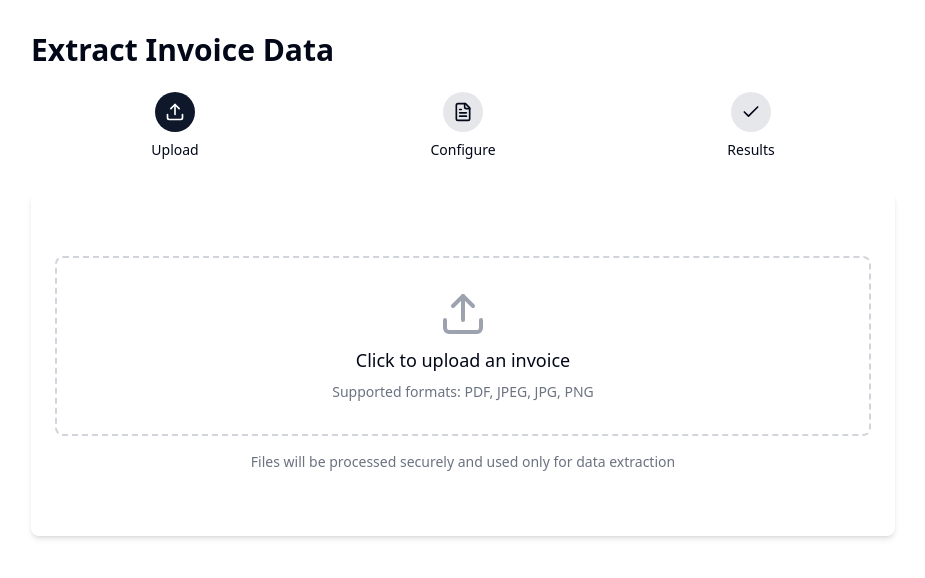
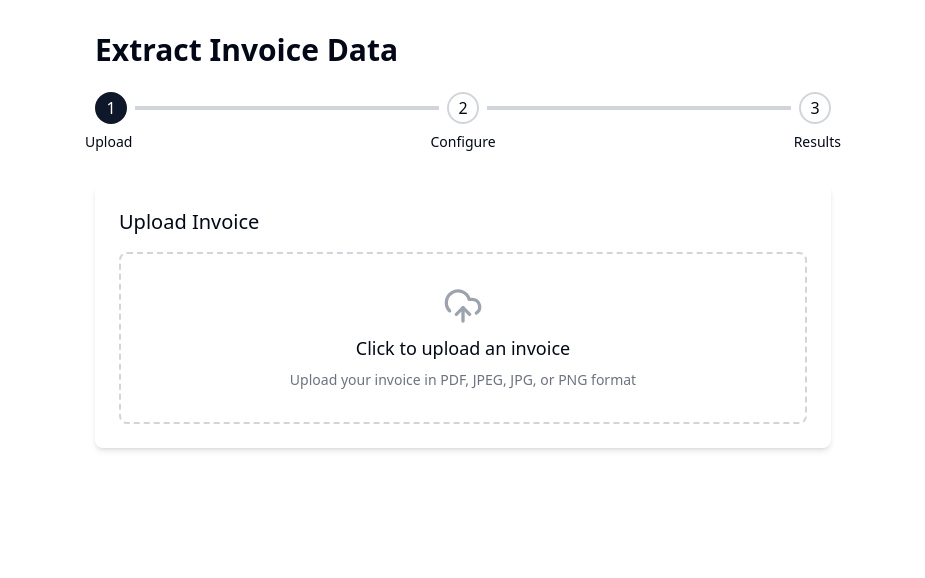
Before and after one commit to codebyaravvv/receipt-whisper-capture, a React (Vite) app: page /extract in a window 1280 px wide. Shown: the top 578 px of the page, without its empty margins (177-1102 px from the left). Built offline with nearby package versions, Linux system fonts and the light colour scheme.

Commit message:
Implement basic functionality for pages
Implement basic functionality for the extract data and train custom model pages.

```diff
--- a/src/pages/ExtractData.tsx
+++ b/src/pages/ExtractData.tsx
@@ -2,152 +2,139 @@
 import { useState, useRef } from "react";
 import { Button } from "@/components/ui/button";
 import { Input } from "@/components/ui/input";
-import { Select, SelectContent, SelectItem, SelectTrigger, SelectValue } from "@/components/ui/select";
+import { Label } from "@/components/ui/label";
+import {
+  Select,
+  SelectContent,
+  SelectItem,
+  SelectTrigger,
+  SelectValue
+} from "@/components/ui/select";
 import { toast } from "@/components/ui/use-toast";
+import { Check, FileText, UploadCloud, Loader2, RotateCw } from "lucide-react";
+import { extractInvoiceData, fetchAvailableModels } from "@/services/api";
 import { useQuery } from "@tanstack/react-query";
-import { Upload, FileText, Check, ArrowRight, Loader2 } from "lucide-react";
-import { fetchAvailableModels, extractInvoiceData } from "@/services/api";
-
-enum ProcessingStep {
-  Upload = 0,
-  Configure = 1,
-  Results = 2
-}
 
 const ExtractData = () => {
-  const [selectedFile, setSelectedFile] = useState<File | null>(null);
-  const [previewUrl, setPreviewUrl] = useState<string | null>(null);
-  const [currentStep, setCurrentStep] = useState(ProcessingStep.Upload);
-  const [selectedModel, setSelectedModel] = useState("google-vision");
-  const [isProcessing, setIsProcessing] = useState(false);
+  const [activeStep, setActiveStep] = useState(1);
+  const [invoiceFile, setInvoiceFile] = useState<File | null>(null);
+  const [selectedModelId, setSelectedModelId] = useState("google-vision");
+  const [isExtracting, setIsExtracting] = useState(false);
   const [extractedData, setExtractedData] = useState<Record<string, string> | null>(null);
   const fileInputRef = useRef<HTMLInputElement>(null);
 
-  const { data: models = [] } = useQuery({
+  const { data: availableModels = [], isLoading: isLoadingModels } = useQuery({
     queryKey: ['models'],
     queryFn: fetchAvailableModels
   });
 
   const handleFileChange = (event: React.ChangeEvent<HTMLInputElement>) => {
-    const file = event.target.files?.[0];
-    if (!file) return;
+    const files = event.target.files;
+    if (!files || files.length === 0) return;
 
-    // Check if the file is of supported type
+    const file = files[0];
     const supportedTypes = ['application/pdf', 'image/jpeg', 'image/jpg', 'image/png'];
+
     if (!supportedTypes.includes(file.type)) {
       toast({
-        title: "Invalid file type",
+        title: "Unsupported file type",
         description: "Please upload a PDF, JPEG, JPG, or PNG file",
         variant: "destructive",
       });
       return;
     }
 
-    setSelectedFile(file);
-
-    // Create preview URL for images
-    if (file.type.startsWith('image/')) {
-      const url = URL.createObjectURL(file);
-      setPreviewUrl(url);
-    } else {
-      setPreviewUrl(null);
-    }
-
-    setCurrentStep(ProcessingStep.Configure);
-    setExtractedData(null);
+    setInvoiceFile(file);
+    setActiveStep(2);
   };
 
-  const triggerFileInput = () => {
+  const handleModelSelect = (value: string) => {
+    setSelectedModelId(value);
+  };
+
+  const handleUploadClick = () => {
     fileInputRef.current?.click();
   };
 
   const processInvoice = async () => {
-    if (!selectedFile) return;
+    if (!invoiceFile) {
+      toast({
+        title: "No file selected",
+        description: "Please upload an invoice file to process",
+        variant: "destructive",
+      });
+      return;
+    }
 
-    setIsProcessing(true);
+    setIsExtracting(true);
 
     try {
-      const result = await extractInvoiceData(selectedFile, selectedModel);
+      const result = await extractInvoiceData(invoiceFile, selectedModelId);
 
       if (result.success && result.data) {
         setExtractedData(result.data);
-        setCurrentStep(ProcessingStep.Results);
+        setActiveStep(3);
         toast({
           title: "Success",
           description: "Invoice data extracted successfully",
         });
       } else {
         toast({
-          title: "Error",
-          description: result.error || "Failed to extract data",
+          title: "Extraction failed",
+          description: result.error || "Failed to extract data from invoice",
           variant: "destructive",
         });
       }
     } catch (error) {
-      console.error('Error during extraction:', error);
+      console.error('Error processing invoice:', error);
       toast({
         title: "Error",
         description: "An unexpected error occurred",
         variant: "destructive",
       });
     } finally {
-      setIsProcessing(false);
+      setIsExtracting(false);
     }
   };
 
-  const resetProcess = () => {
-    setSelectedFile(null);
-    setPreviewUrl(null);
-    setCurrentStep(ProcessingStep.Upload);
+  const startOver = () => {
+    setInvoiceFile(null);
+    setSelectedModelId("google-vision");
     setExtractedData(null);
-    if (fileInputRef.current) {
-      fileInputRef.current.value = '';
-    }
+    setActiveStep(1);
   };
 
   return (
-    <div className="container mx-auto px-4 py-8 max-w-4xl">
+    <div className="container mx-auto px-4 py-8 max-w-3xl">
       <h1 className="text-3xl font-semibold mb-6">Extract Invoice Data</h1>
 
       {/* Progress Steps */}
-      <div className="flex items-center mb-8">
-        <div className={`flex-1 relative flex flex-col items-center`}>
-          <div className={`w-10 h-10 rounded-full flex items-center justify-center ${currentStep >= ProcessingStep.Upload ? 'bg-primary text-white' : 'bg-gray-200'}`}>
-            <Upload size={20} />
+      <div className="mb-8">
+        <div className="flex items-center">
+          <div className={`flex items-center justify-center w-8 h-8 rounded-full border-2 ${activeStep >= 1 ? 'bg-primary border-primary text-white' : 'border-gray-300'}`}>
+            {activeStep > 1 ? <Check className="h-4 w-4" /> : '1'}
           </div>
-          <span className="mt-2 text-sm font-medium">Upload</span>
-          {currentStep > ProcessingStep.Upload && (
-            <div className="absolute right-0 top-5 w-1/2 h-0.5 bg-primary" />
-          )}
+          <div className={`flex-1 h-1 mx-2 ${activeStep >= 2 ? 'bg-primary' : 'bg-gray-300'}`}></div>
+          <div className={`flex items-center justify-center w-8 h-8 rounded-full border-2 ${activeStep >= 2 ? 'bg-primary border-primary text-white' : 'border-gray-300'}`}>
+            {activeStep > 2 ? <Check className="h-4 w-4" /> : '2'}
           </div>
-
-        <div className={`flex-1 relative flex flex-col items-center`}>
-          <div className={`w-10 h-10 rounded-full flex items-center justify-center ${currentStep >= ProcessingStep.Configure ? 'bg-primary text-white' : 'bg-gray-200'}`}>
-            <FileText size={20} />
+          <div className={`flex-1 h-1 mx-2 ${activeStep >= 3 ? 'bg-primary' : 'bg-gray-300'}`}></div>
+          <div className={`flex items-center justify-center w-8 h-8 rounded-full border-2 ${activeStep >= 3 ? 'bg-primary border-primary text-white' : 'border-gray-300'}`}>
+            {activeStep > 3 ? <Check className="h-4 w-4" /> : '3'}
           </div>
-          <span className="mt-2 text-sm font-medium">Configure</span>
-          {currentStep > ProcessingStep.Configure && (
-            <div className="absolute right-0 top-5 w-1/2 h-0.5 bg-primary" />
-          )}
-          {currentStep > ProcessingStep.Upload && currentStep <= ProcessingStep.Configure && (
-            <div className="absolute left-0 top-5 w-1/2 h-0.5 bg-primary" />
-          )}
         </div>
-
-        <div className={`flex-1 relative flex flex-col items-center`}>
-          <div className={`w-10 h-10 rounded-full flex items-center justify-center ${currentStep >= ProcessingStep.Results ? 'bg-primary text-white' : 'bg-gray-200'}`}>
-            <Check size={20} />
-          </div>
-          <span className="mt-2 text-sm font-medium">Results</span>
-          {currentStep > ProcessingStep.Configure && (
-            <div className="absolute left-0 top-5 w-1/2 h-0.5 bg-primary" />
-          )}
+        <div className="flex justify-between mt-2 text-sm">
+          <div className="text-center" style={{marginLeft: '-10px'}}>Upload</div>
+          <div className="text-center">Configure</div>
+          <div className="text-center" style={{marginRight: '-10px'}}>Results</div>
         </div>
       </div>
 
-      <div className="bg-white rounded-lg shadow-md p-6 mb-6">
-        {currentStep === ProcessingStep.Upload && (
-          <div className="text-center py-10">
+      {/* Step 1: Upload */}
+      {activeStep === 1 && (
+        <div className="bg-white rounded-lg shadow-md p-6">
+          <h2 className="text-xl font-medium mb-4">Upload Invoice</h2>
+
           <input
             type="file"
             ref={fileInputRef}
@@ -155,128 +142,158 @@ const ExtractData = () => {
             className="hidden"
             accept=".pdf,.jpg,.jpeg,.png"
           />
-            <div className="border-2 border-dashed border-gray-300 rounded-lg p-8 mb-4 cursor-pointer hover:border-primary transition-colors"
-                 onClick={triggerFileInput}>
+
+          <div
+            className="border-2 border-dashed border-gray-300 rounded-lg p-8 cursor-pointer hover:border-primary transition-colors"
+            onClick={handleUploadClick}
+          >
             <div className="flex flex-col items-center justify-center gap-2">
-                <Upload className="h-12 w-12 text-gray-400" />
+              <UploadCloud className="h-10 w-10 text-gray-400" />
               <h3 className="text-lg font-medium">Click to upload an invoice</h3>
-                <p className="text-sm text-gray-500">
-                  Supported formats: PDF, JPEG, JPG, PNG
+              <p className="text-sm text-gray-500 text-center">
+                Upload your invoice in PDF, JPEG, JPG, or PNG format
               </p>
-              </div>
-            </div>
-            <p className="text-sm text-gray-500 mt-2">
-              Files will be processed securely and used only for data extraction
-            </p>
-          </div>
-        )}
-
-        {currentStep === ProcessingStep.Configure && selectedFile && (
-          <div className="py-4">
-            <div className="flex flex-col md:flex-row gap-6 items-start">
-              {previewUrl && (
-                <div className="bg-gray-50 p-2 rounded-md border max-w-xs">
-                  <img
-                    src={previewUrl}
-                    alt="Invoice preview"
-                    className="max-h-64 w-auto object-contain mx-auto"
-                  />
-                </div>
-              )}
-              <div className="flex-1 space-y-4">
-                <div>
-                  <h3 className="text-lg font-medium mb-1">Selected File</h3>
-                  <p className="text-sm text-gray-600">{selectedFile.name}</p>
-                </div>
-
-                <div className="space-y-2">
-                  <label className="text-sm font-medium block">
-                    OCR Model Selection
-                  </label>
-                  <Select
-                    value={selectedModel}
-                    onValueChange={setSelectedModel}
-                  >
-                    <SelectTrigger className="w-full">
-                      <SelectValue placeholder="Select OCR model" />
-                    </SelectTrigger>
-                    <SelectContent>
-                      <SelectItem value="google-vision">Google Vision API (Default)</SelectItem>
-                      {models.map(model => (
-                        <SelectItem key={model.id} value={model.id}>
-                          {model.name} (Custom)
-                        </SelectItem>
-                      ))}
-                    </SelectContent>
-                  </Select>
-                  <p className="text-xs text-gray-500">
-                    Select the OCR engine to use for data extraction
-                  </p>
-                </div>
-
-                <div className="pt-4 flex gap-3">
-                  <Button
-                    variant="outline"
-                    onClick={resetProcess}
-                  >
-                    Cancel
-                  </Button>
-                  <Button
-                    onClick={processInvoice}
-                    disabled={isProcessing}
-                  >
-                    {isProcessing ? (
-                      <>
-                        <Loader2 className="mr-2 h-4 w-4 animate-spin" />
-                        Processing...
-                      </>
-                    ) : (
-                      <>
-                        Extract Data
-                        <ArrowRight className="ml-2 h-4 w-4" />
-                      </>
-                    )}
-                  </Button>
-                </div>
             </div>
           </div>
         </div>
       )}
 
-        {currentStep === ProcessingStep.Results && extractedData && (
-          <div className="py-4">
-            <h3 className="text-lg font-medium mb-4">Extracted Data</h3>
-            <div className="overflow-x-auto">
-              <table className="min-w-full border-collapse border border-gray-200 rounded-md">
-                <thead className="bg-gray-50">
-                  <tr>
-                    <th className="border border-gray-200 px-4 py-2 text-left text-sm font-medium text-gray-700">Field</th>
-                    <th className="border border-gray-200 px-4 py-2 text-left text-sm font-medium text-gray-700">Value</th>
-                  </tr>
-                </thead>
+      {/* Step 2: Configure */}
+      {activeStep === 2 && (
+        <div className="bg-white rounded-lg shadow-md p-6">
+          <h2 className="text-xl font-medium mb-4">Configure Extraction</h2>
+
+          <div className="mb-6">
+            <div className="flex items-center gap-4 p-3 bg-gray-50 rounded-md">
+              <FileText className="h-6 w-6 text-gray-500" />
+              <div className="flex-1 overflow-hidden">
+                <p className="font-medium truncate">{invoiceFile?.name}</p>
+                <p className="text-sm text-gray-500">
+                  {invoiceFile?.size ? `${(invoiceFile.size / 1024).toFixed(2)} KB` : ''}
+                </p>
+              </div>
+              <Button
+                variant="outline"
+                size="sm"
+                onClick={() => setActiveStep(1)}
+              >
+                Change
+              </Button>
+            </div>
+          </div>
+
+          <div className="space-y-4 mb-6">
+            <div>
+              <Label htmlFor="model-select">OCR Model Selection</Label>
+              <Select
+                value={selectedModelId}
+                onValueChange={handleModelSelect}
+                disabled={isLoadingModels}
+              >
+                <SelectTrigger id="model-select" className="w-full">
+                  {isLoadingModels ? (
+                    <div className="flex items-center">
+                      <RotateCw className="h-4 w-4 mr-2 animate-spin" />
+                      Loading models...
+                    </div>
+                  ) : (
+                    <SelectValue placeholder="Select OCR model" />
+                  )}
+                </SelectTrigger>
+                <SelectContent>
+                  <SelectItem value="google-vision">Google Vision API (Default)</SelectItem>
+                  {availableModels.map(model => (
+                    <SelectItem key={model.id} value={model.id}>
+                      {model.name}
+                    </SelectItem>
+                  ))}
+                </SelectContent>
+              </Select>
+              <p className="text-sm text-gray-500 mt-1">
+                Select which OCR engine to use for extracting data
+              </p>
+            </div>
+          </div>
+
+          <div className="flex justify-between">
+            <Button variant="outline" onClick={() => setActiveStep(1)}>
+              Back
+            </Button>
+            <Button
+              onClick={processInvoice}
+              disabled={isExtracting}
+            >
+              {isExtracting ? (
+                <>
+                  <Loader2 className="mr-2 h-4 w-4 animate-spin" />
+                  Extracting Data...
+                </>
+              ) : (
+                'Extract Data'
+              )}
+            </Button>
+          </div>
+        </div>
+      )}
+
+      {/* Step 3: Results */}
+      {activeStep === 3 && (
+        <div className="bg-white rounded-lg shadow-md p-6">
+          <h2 className="text-xl font-medium mb-4">Extracted Data</h2>
+
+          {extractedData && (
+            <div className="space-y-4 mb-6">
+              <div className="bg-gray-50 p-4 rounded-md">
+                <table className="w-full">
                   <tbody>
-                  {Object.entries(extractedData).map(([field, value]) => (
-                    <tr key={field} className="hover:bg-gray-50">
-                      <td className="border border-gray-200 px-4 py-2 text-sm font-medium">{field}</td>
-                      <td className="border border-gray-200 px-4 py-2 text-sm">{value}</td>
+                    {Object.entries(extractedData).map(([key, value]) => (
+                      <tr key={key} className="border-b last:border-b-0">
+                        <td className="py-2 font-medium text-gray-700">{key}</td>
+                        <td className="py-2">{value}</td>
                       </tr>
                     ))}
                   </tbody>
                 </table>
               </div>
 
-            <div className="mt-6">
+              <div className="flex gap-3">
                 <Button
-                onClick={resetProcess}
                   variant="outline"
+                  onClick={() => {
+                    // In a real app, this would download data as CSV/Excel
+                    toast({
+                      title: "Export feature",
+                      description: "In a production app, this would export the data to CSV/Excel",
+                    });
+                  }}
                 >
+                  Export to CSV
+                </Button>
+
+                <Button
+                  variant="outline"
+                  onClick={() => {
+                    // In a real app, this would copy data to clipboard
+                    toast({
+                      title: "Copy feature",
+                      description: "In a production app, this would copy the data to clipboard",
+                    });
+                  }}
+                >
+                  Copy to Clipboard
+                </Button>
+              </div>
+            </div>
+          )}
+
+          <div className="flex justify-between">
+            <Button variant="outline" onClick={startOver}>
               Process Another Invoice
             </Button>
           </div>
         </div>
       )}
     </div>
-    </div>
   );
 };
 
```
Lines whose indentation alone changed are shown as unchanged.
